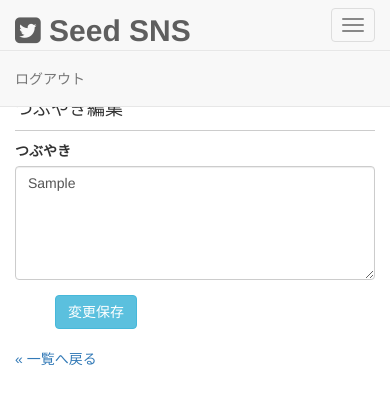
After one commit to ei17ringo/-seed_sns, a PHP site: page /edit.php?tweet_id=1 in a window 390 px wide, after a click on "Toggle navigation". The commit adds this page. Shown: the top 404 px of the page. Run offline with PHP 8.4, Linux system fonts and the light colour scheme; the visitor is signed in with stand-in values (Sample User, id 1); tables that the repository leaves empty hold one stand-in row (values such as "Sample post").

Commit message:
編集機能

```diff
--- /dev/null
+++ b/edit.php
@@ -0,0 +1,136 @@
+<?php
+
+ require('function.php');
+
+  //ログインチェック
+  login_check();
+
+  // 宿題:個別ページの表示を完成させましょう
+
+  // ヒント:$_GET["tweet_id"] の中に、表示したいつぶやきのtweet_idが格納されている
+  // ヒント2:送信されてるtweet_idを使用して、SQL文でDBからデータを１件取得
+  // ヒント3:取得できたデータを、一覧の１行分の表示を参考に、表示してみる
+
+  // DBの接続
+  require('dbconnect.php');
+
+  // --------POST送信されていたら、つぶやきをINSERTで保存
+  // $_POST["tweet"] => "" $_POSTが空だとおもわれない
+  // $_POST["tweet"] => "" $_POST["tweet"]が空だと認識される
+
+  if (isset($_POST) && !empty($_POST)){
+
+    //入力チェック
+    if ($_POST["tweet"] == ""){
+      $error["tweet"] = "blank";
+    }
+
+    if (!isset($error)){
+      //SQL文作成
+      //Update文
+
+      $sql = "UPDATE `tweets` SET `tweet` = ? WHERE `tweets`.`tweet_id` = ?;";
+
+
+      //SQL文実行
+      $data = array($_POST["tweet"],$_GET["tweet_id"]);
+      $stmt = $dbh->prepare($sql);
+      $stmt->execute($data);
+
+      //一覧へ移動する
+      header("Location: index.php");
+
+    }
+  }
+
+
+
+
+  // SQL文の作成
+  $sql = "SELECT `tweets`.*,`members`.`nick_name`,`members`.`picture_path` FROM `tweets` INNER JOIN `members` ON `tweets`.`member_id`=`members`.`member_id` WHERE `tweets`.`tweet_id`=".$_GET["tweet_id"];
+
+  // SQL文実行
+  $stmt = $dbh->prepare($sql);
+  $stmt->execute();
+
+  // 個別ページに表示するデータを取得
+  $one_tweet = $stmt->fetch(PDO::FETCH_ASSOC);
+
+
+
+
+?>
+
+<!DOCTYPE html>
+<html lang="ja">
+  <head>
+    <meta charset="utf-8">
+    <meta http-equiv="X-UA-Compatible" content="IE=edge">
+    <meta name="viewport" content="width=device-width, initial-scale=1">
+
+    <title>SeedSNS</title>
+
+    <!-- Bootstrap -->
+    <link href="assets/css/bootstrap.css" rel="stylesheet">
+    <link href="assets/font-awesome/css/font-awesome.css" rel="stylesheet">
+    <link href="assets/css/form.css" rel="stylesheet">
+    <link href="assets/css/timeline.css" rel="stylesheet">
+    <link href="assets/css/main.css" rel="stylesheet">
+
+  </head>
+  <body>
+  <nav class="navbar navbar-default navbar-fixed-top">
+      <div class="container">
+          <!-- Brand and toggle get grouped for better mobile display -->
+          <div class="navbar-header page-scroll">
+              <button type="button" class="navbar-toggle" data-toggle="collapse" data-target="#bs-example-navbar-collapse-1">
+                  <span class="sr-only">Toggle navigation</span>
+                  <span class="icon-bar"></span>
+                  <span class="icon-bar"></span>
+                  <span class="icon-bar"></span>
+              </button>
+              <a class="navbar-brand" href="index.html"><span class="strong-title"><i class="fa fa-twitter-square"></i> Seed SNS</span></a>
+          </div>
+          <!-- Collect the nav links, forms, and other content for toggling -->
+          <div class="collapse navbar-collapse" id="bs-example-navbar-collapse-1">
+              <ul class="nav navbar-nav navbar-right">
+                <li><a href="logout.php">ログアウト</a></li>
+              </ul>
+          </div>
+          <!-- /.navbar-collapse -->
+      </div>
+      <!-- /.container-fluid -->
+  </nav>
+
+  <div class="container">
+    <div class="row">
+      <div class="col-md-6 col-md-offset-3 content-margin-top">
+        <h4>つぶやき編集</h4>
+        <div class="msg">
+          <form method="post" action="" class="form-horizontal" role="form">
+              <!-- つぶやき -->
+              <div class="form-group">
+                <label class="col-sm-4 control-label">つぶやき</label>
+                <div class="col-sm-8">
+                  <textarea name="tweet" cols="50" rows="5" class="form-control" placeholder="例：Hello World!"><?php echo $one_tweet["tweet"]; ?></textarea>
+                  <?php if (isset($error) && ($error["tweet"] == "blank")){ ?>
+                    <p class="error">なにかつぶやいてください。</p>
+                  <?php  } ?>
+                </div>
+              </div>
+            <ul class="paging">
+              <input type="submit" class="btn btn-info" value="変更保存">
+            </ul>
+          </form>
+        </div>
+        <a href="index.php">&laquo;&nbsp;一覧へ戻る</a>
+      </div>
+    </div>
+  </div>
+
+    <!-- jQuery (necessary for Bootstrap's JavaScript plugins) -->
+    <script src="assets/js/jquery-3.1.1.js"></script>
+    <script src="assets/js/jquery-migrate-1.4.1.js"></script>
+    <script src="assets/js/bootstrap.js"></script>
+  </body>
+</html>
--- a/index.php
+++ b/index.php
@@ -276,7 +276,7 @@
               ?>
             </a>
             <?php if ($_SESSION["id"] == $one_tweet["member_id"]){ ?>
-            [<a href="#" style="color: #00994C;">編集</a>]
+            [<a href="edit.php?tweet_id=<?php echo $one_tweet["tweet_id"]; ?>" style="color: #00994C;">編集</a>]
             [<a onclick="return confirm('削除します、よろしいですか？');" href="delete.php?tweet_id=<?php echo $one_tweet["tweet_id"]; ?>" style="color: #F33;">削除</a>]
             <?php } ?>
             <?php if($one_tweet["reply_tweet_id"] > 0){ ?>
```
